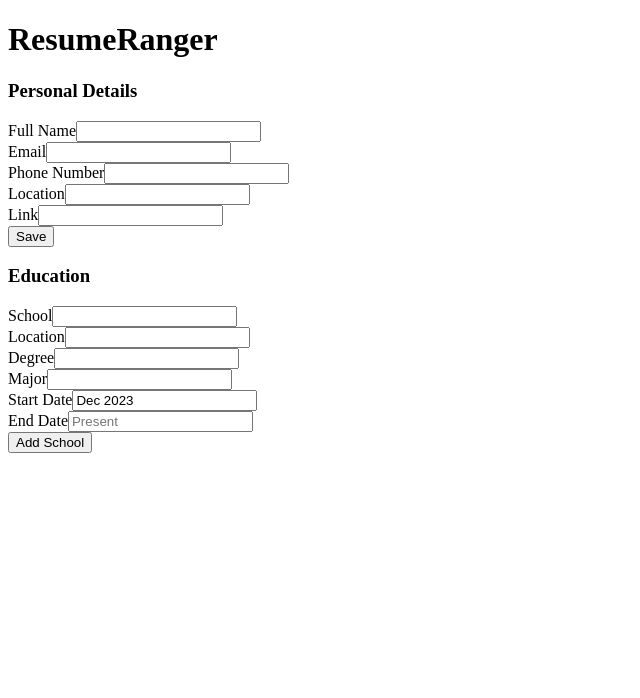
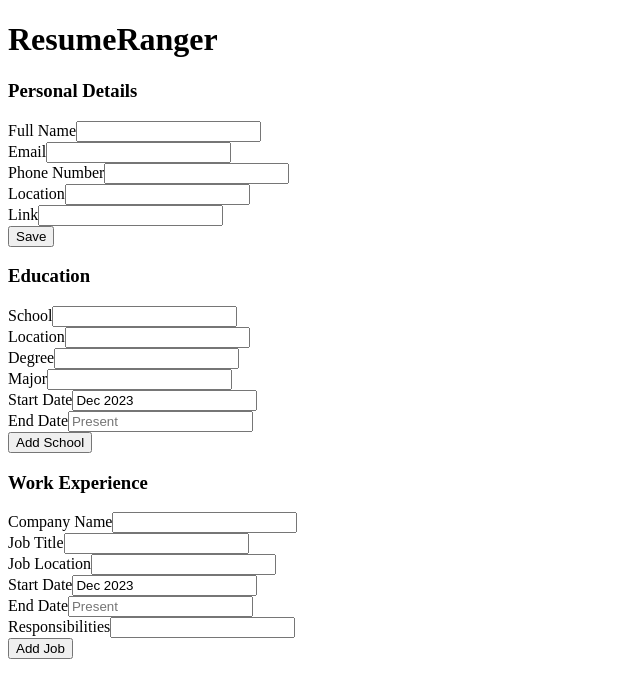
Before and after one commit to steelsnake93/cv-application, a React (Vite) app: page / in a window 1280 px wide. Shown: the top 698 px of the page, without its empty margins (0-640 px from the left). Built offline with nearby package versions, Linux system fonts and the light colour scheme.

Commit message:
Implement Experince component with with date pickers and unique IDs

```diff
--- a/src/App.jsx
+++ b/src/App.jsx
@@ -1,4 +1,5 @@
 import Education from './components/Education';
+import Experience from './components/Experience';
 import GeneralInfo from './components/GeneralInfo';
 
 export default function App() {
@@ -8,6 +9,7 @@
       <h1>ResumeRanger</h1>
       <GeneralInfo />
       <Education />
+      <Experience />
     </div>
   )
 }
--- /dev/null
+++ b/src/components/Experience.jsx
@@ -0,0 +1,144 @@
+import { useState } from "react";
+import { v4 as uuidv4 } from 'uuid';
+import CustomDatePicker from "./CustomDatePicker";
+import { format } from "date-fns";
+
+// Define the Education component
+export default function Experience() {
+    // State for storing multiple experience entries
+    const [experinceEntries, setExperienceEntries] = useState([]);
+    // State for storing form data for a new entry
+    const [newEntry, setNewEntry] = useState({
+        id: uuidv4(),
+        companyName: "",
+        jobTitle: "",
+        jobLocation: "",
+        startDate: new Date(),
+        endDate: "",
+        isCurrent: false,
+        jobResponsibilities: ""
+    });
+
+    // Function handlers for date changes
+    const handleStartDateChange = (date) => {
+        setNewEntry({ ...newEntry, startDate: date });
+    };
+
+    const handleEndDateChange = (date) => {
+        setNewEntry({ ...newEntry, endDate: date });
+    };
+
+    // Handle input changes and update the state for the new entry
+    const handleInputChange = (e) => {
+        setNewEntry({ ...newEntry, [e.target.name]: e.target.value });
+    };
+
+    // Handle form submission to add a new experience entry
+    const handleSubmit = (e) => {
+        e.preventDefault();
+        const entryToAdd = {
+            ...newEntry,
+            endDate: newEntry.endDate === '' ? null : newEntry.endDate
+        };
+        setExperienceEntries([...experinceEntries, entryToAdd]);
+        setNewEntry({
+            id: uuidv4(),
+            companyName: "",
+            jobTitle: "",
+            jobLocation: "",
+            startDate: new Date(),
+            endDate: "",
+            isCurrent: false,
+            jobResponsibilities: ""
+        });
+    };
+
+    const handleRemoveEntry = (id) => {
+        setExperienceEntries(experinceEntries.filter(entry => entry.id !== id));
+    };
+
+    return (
+        <div>
+            <h3>Work Experience</h3>
+            <form onSubmit={handleSubmit}>
+                {/* Input fields for education details */}
+                <div>
+                    <label htmlFor="companyName">Company Name</label>
+                    <input
+                        type="text"
+                        name="companyName"
+                        id="companyName"
+                        value={newEntry.companyName}
+                        onChange={handleInputChange}
+                    />
+                </div>
+                <div>
+                    <label htmlFor="jobTitle">Job Title</label>
+                    <input
+                        type="text"
+                        name="jobTitle"
+                        id="jobTitle"
+                        value={newEntry.jobTitle}
+                        onChange={handleInputChange}
+                    />
+                </div>
+                <div>
+                    <label htmlFor="jobLocation">Job Location</label>
+                    <input
+                        type="text"
+                        name="jobLocation"
+                        id="jobLocation"
+                        value={newEntry.jobLocation}
+                        onChange={handleInputChange}
+                    />
+                </div>
+                {/* Date pickers for start and end dates */}
+                <CustomDatePicker
+                    id="startDate"
+                    label="Start Date"
+                    selectedDate={newEntry.startDate}
+                    handleDateChange={handleStartDateChange}
+                />
+                <CustomDatePicker
+                    id="endDate"
+                    label="End Date"
+                    selectedDate={newEntry.isCurrent ? '' : newEntry.endDate}
+                    handleDateChange={handleEndDateChange}
+                    disabled={newEntry.isCurrent}
+                    isEndDate={true}
+                />
+                <div>
+                    <label htmlFor="jobResponsibilities">Responsibilities</label>
+                    <input
+                        type="text"
+                        name="jobResponsibilities"
+                        id="jobResponsibilities"
+                        value={newEntry.jobResponsibilities}
+                        onChange={handleInputChange}
+                    />
+                </div>
+                {/* Button to add new experience entries */}
+                <button type="submit">Add Job</button>
+            </form>
+
+            {experinceEntries.length > 0 && (
+                <div>
+                    <h4>Experince</h4>
+                    <ul>
+                        {experinceEntries.map((entry) =>
+                            <li key={entry.id}>
+                                <p>{entry.companyName}</p>
+                                <p>{entry.jobTitle}</p>
+                                <p>{entry.jobLocation}</p>
+                                <p>Start Date: {format(entry.startDate, 'MMM yyyy')}</p>
+                                <p>End Date: {entry.isCurrent ? 'Present' : (entry.endDate ? format(new Date(entry.endDate), 'MMM yyyy') : 'Present')}</p>
+                                <p>{entry.jobResponsibilities}</p>
+                                <button type="submit" onClick={() => handleRemoveEntry(entry.id)}>Remove</button>
+                            </li>
+                        )}
+                    </ul>
+                </div>
+            )}
+        </div>
+    );
+}
```
